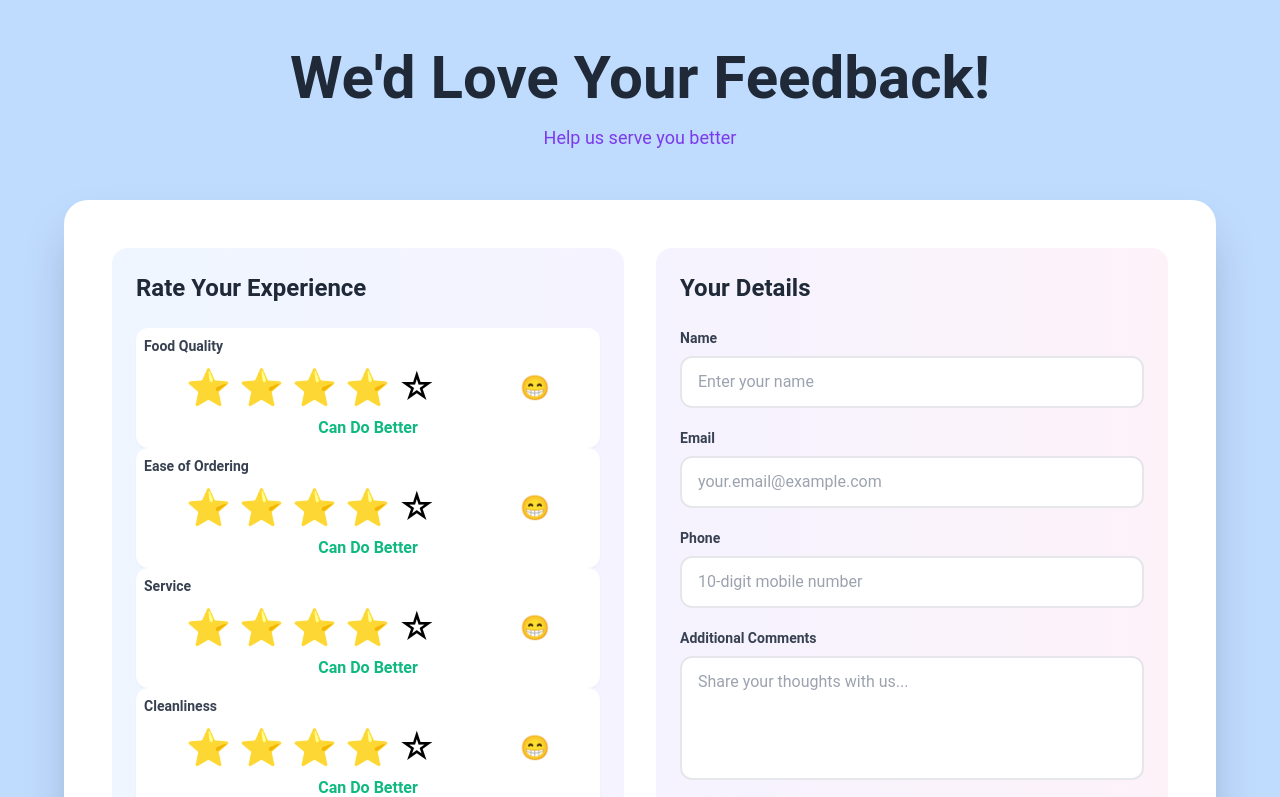
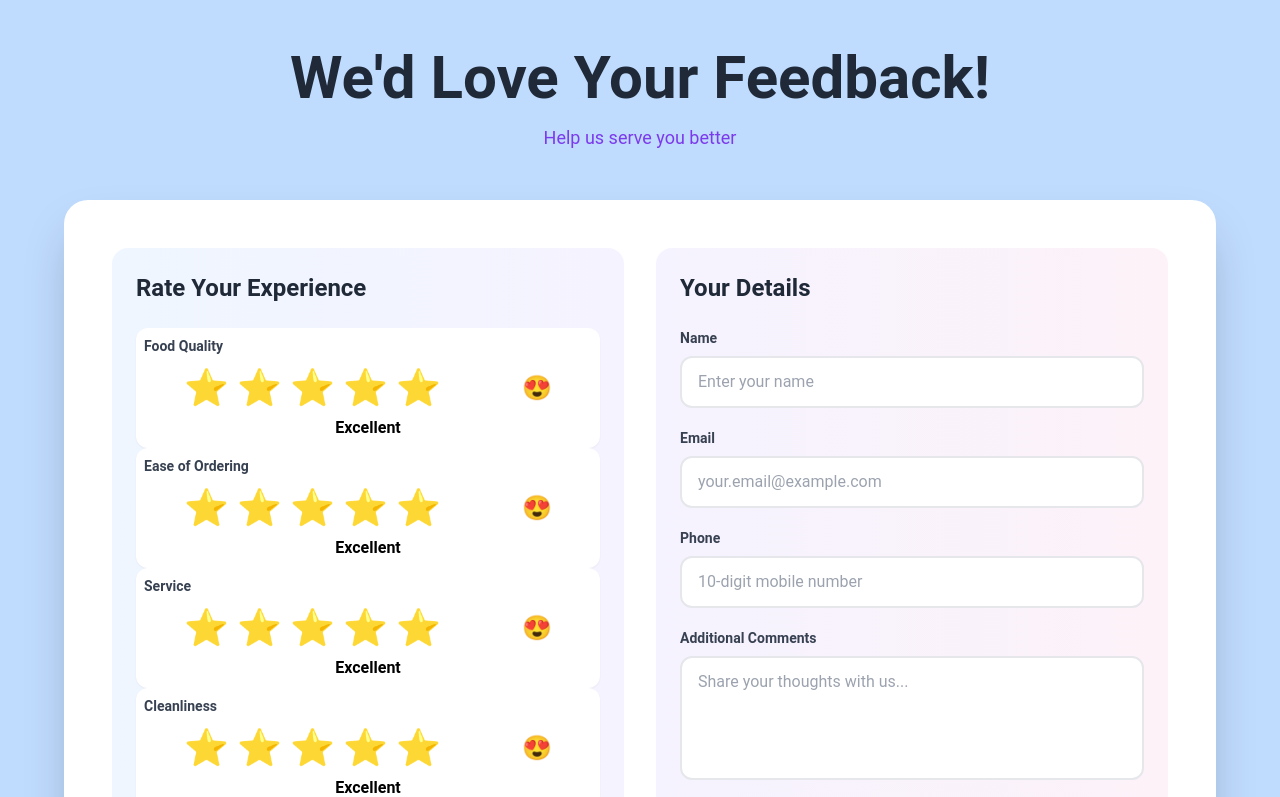
Before and after one commit to solankiSarvesh/sanghamitra, a Next.js app: page / in a window 1280 px wide. Shown: the top 797 px of the page. Built offline with nearby package versions, Linux system fonts and the light colour scheme.

Commit message:
New Changes

```diff
--- a/src/pages/index.tsx
+++ b/src/pages/index.tsx
@@ -9,11 +9,11 @@ export default function App() {
     name: "",
     phone: "",
     email: "",
-    fq: 4,
-    eod: 4,
-    clean: 4,
-    ser: 4,
-    overall: 4,
+    fq: 5,
+    eod: 5,
+    clean: 5,
+    ser: 5,
+    overall: 5,
     date: new Date(),
     message: "",
     image: ""
```
